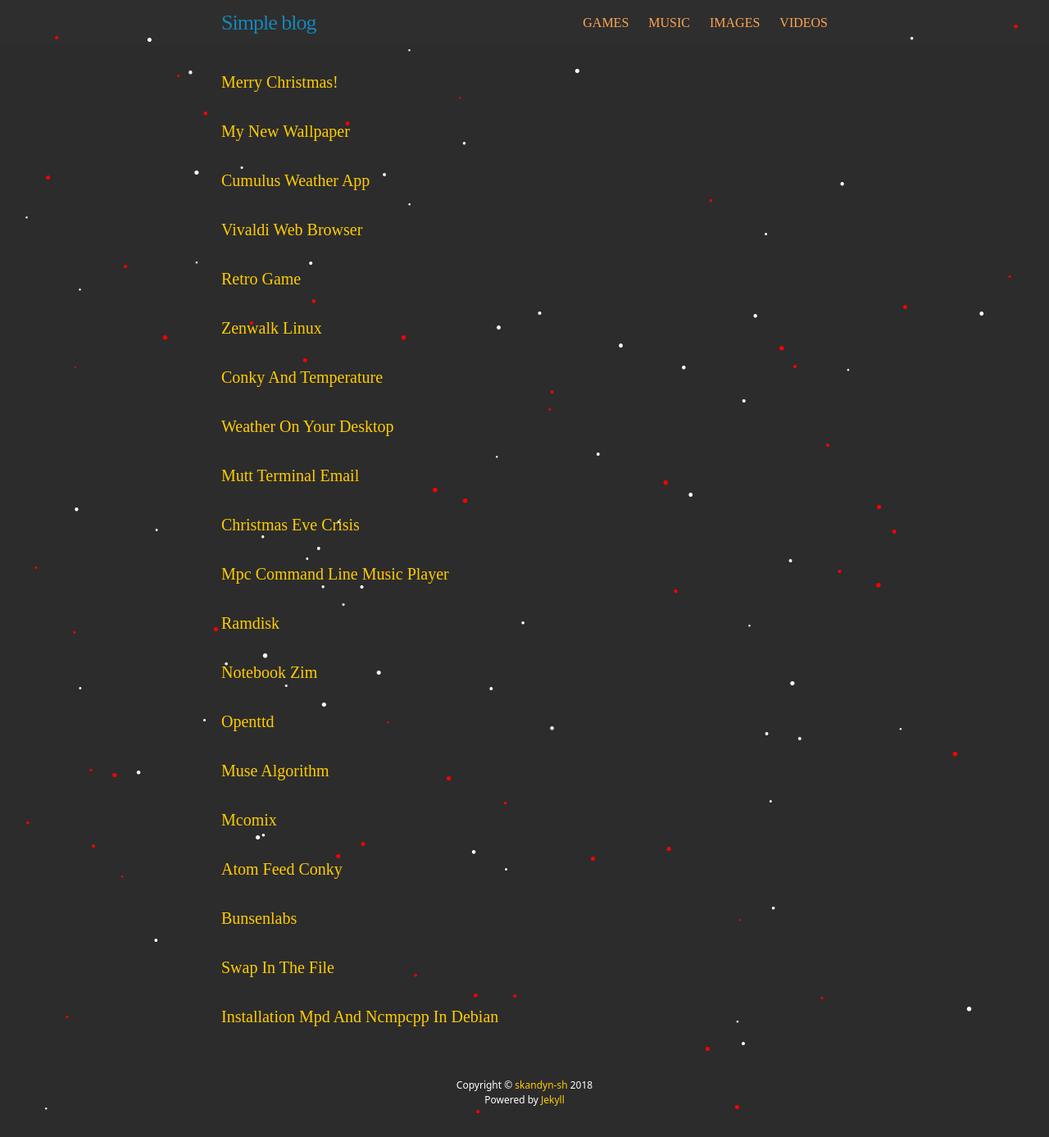
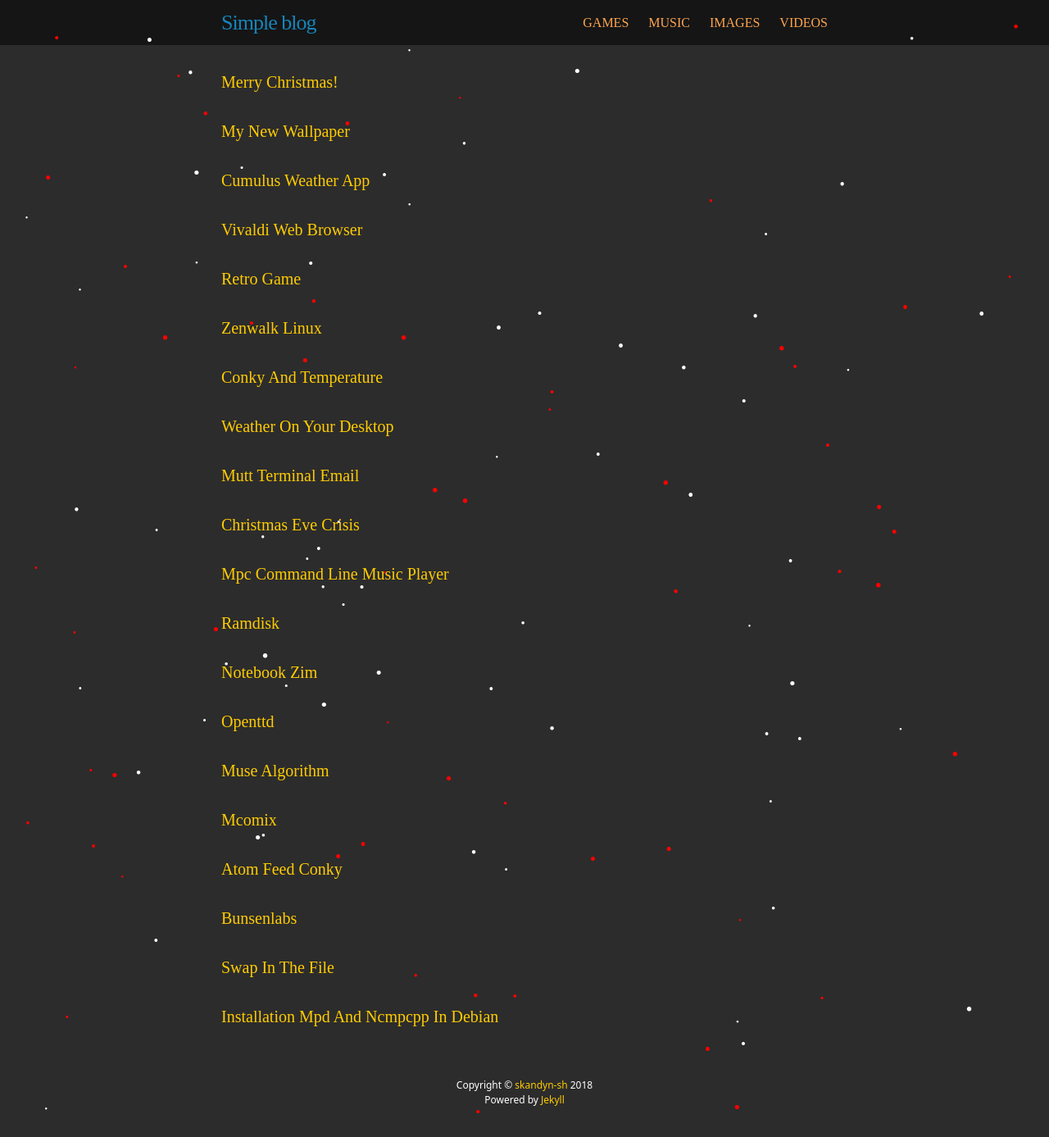
Before and after one commit to skandyn-sh/skandyn-sh.github.io, a Jekyll site: the page built from index.html, in a window 1280 px wide. Shown: the whole page at 82% size. Built offline with Jekyll 4.4.1, drawn with Linux system fonts in a browser that asks for light colours; nearby versions of some CDN libraries; library files that are not in the unit come from our copies; comment, search, counter and statistics services are not loaded.

Commit message:
Update _layout.scss

```diff
--- a/_sass/_layout.scss
+++ b/_sass/_layout.scss
@@ -3,7 +3,7 @@
  */
 .site-header {
     height: 55px;
-    background-color: #2e2e2e;
+    background-color: #151515;
     position: relative;
     width: 100%;
  }
```
